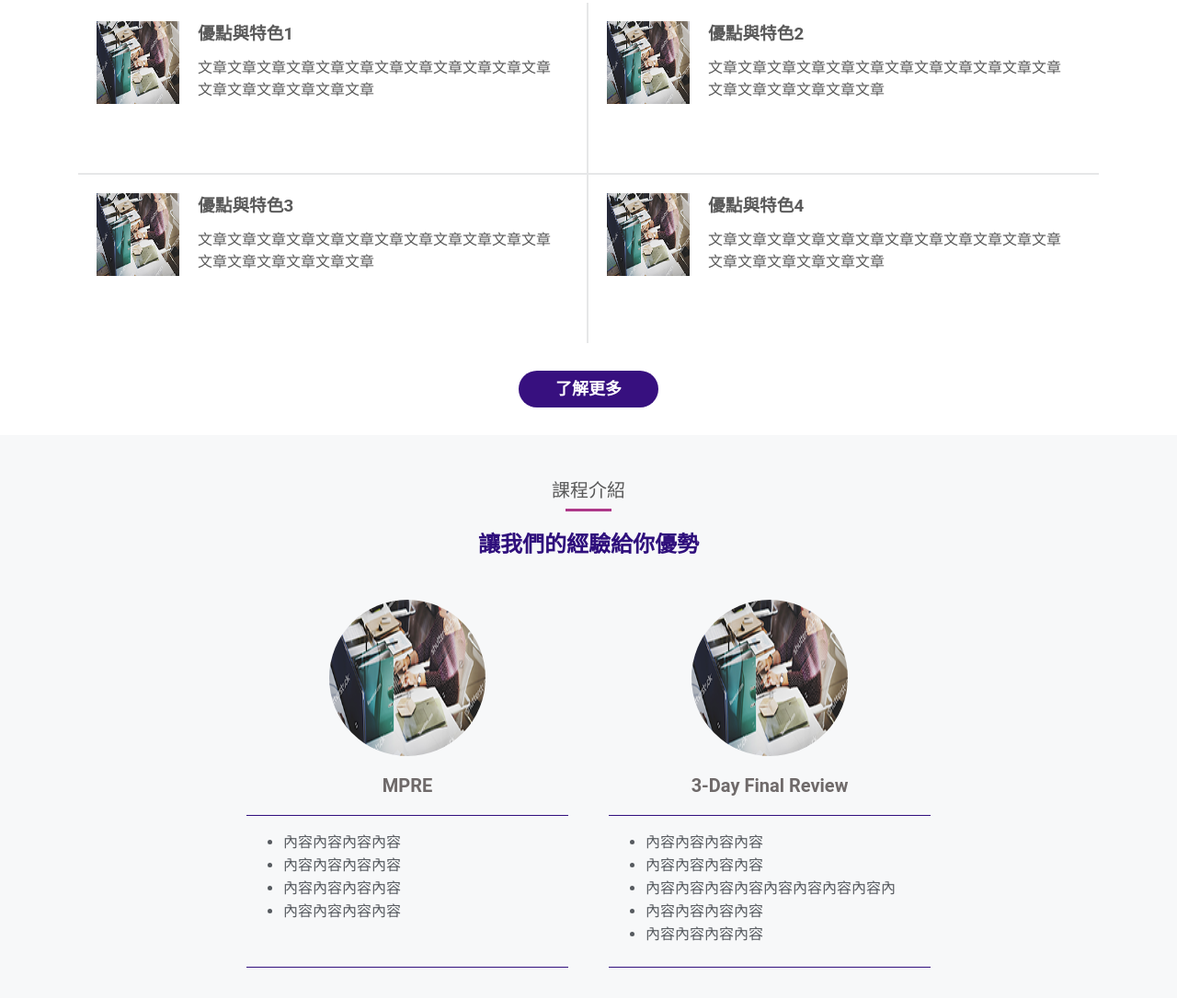
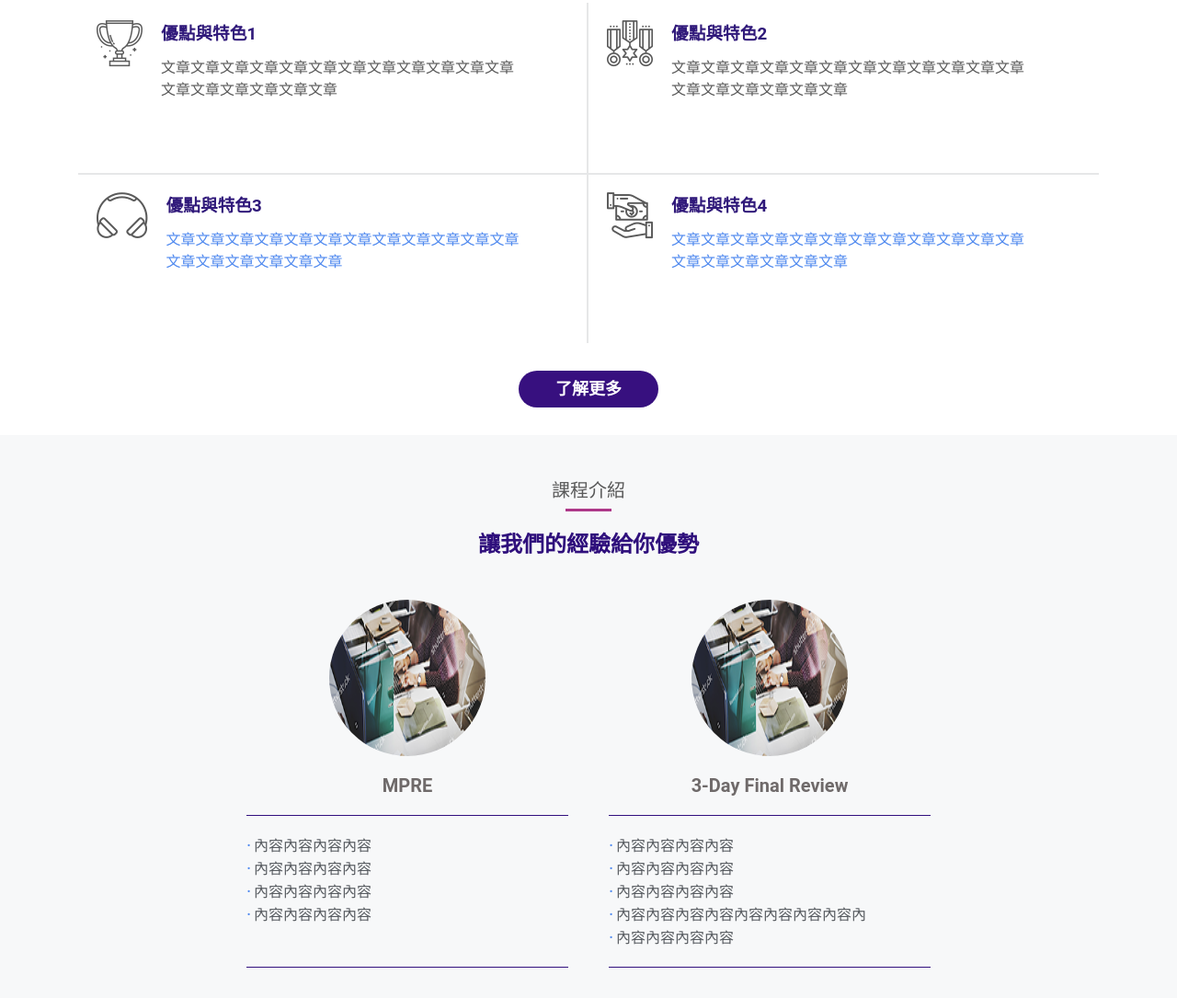
Before and after one commit to wuzixuan1104/point, a plain HTML site: page index.html in a window 1280 px wide. Shown: the part 717-1802 px from the top of the page at 92% size. Drawn offline with Linux system fonts and the light colour scheme.

Commit message:
修改bug

```diff
--- a/index.html
+++ b/index.html
@@ -161,7 +161,7 @@
 
       <div class="about_content">
         <div class="box">
-          <div class="image"><img src="img/class02.png"></div>
+          <div class="icon icon-trophy-01"></div>
           <div class="content">
             <h3>優點與特色1</h3>
             <p>文章文章文章文章文章文章文章文章文章文章文章文章文章文章文章文章文章文章</p>
@@ -169,15 +169,15 @@
         </div>
 
         <div class="box">
-          <div class="image"><img src="img/class02.png"></div>
+          <div class="icon icon-medal-01"></div>
           <div class="content">
             <h3>優點與特色2</h3>
-            <p class="mark">文章文章文章文章文章文章文章文章文章文章文章文章文章文章文章文章文章文章</p>
+            <p>文章文章文章文章文章文章文章文章文章文章文章文章文章文章文章文章文章文章</p>
           </div>
         </div>
 
         <div class="box">
-          <div class="image"><img src="img/class02.png"></div>
+          <div class="icon icon-headphones"></div>
           <div class="content">
             <h3>優點與特色3</h3>
             <p class="mark">文章文章文章文章文章文章文章文章文章文章文章文章文章文章文章文章文章文章</p>
@@ -185,7 +185,7 @@
         </div>
 
         <div class="box">
-          <div class="image"><img src="img/class02.png"></div>
+          <div class="icon icon-pay"></div>
           <div class="content">
             <h3>優點與特色4</h3>
             <p class="mark">文章文章文章文章文章文章文章文章文章文章文章文章文章文章文章文章文章文章</p>
@@ -210,12 +210,10 @@
             </div>
             <span>MPRE</span>
             <div class="content">
-              <ul>
-                <li>內容內容內容內容</li>
-                <li>內容內容內容內容</li>
-                <li>內容內容內容內容</li>
-                <li>內容內容內容內容</li>
-              </ul>
+              <span>內容內容內容內容</span>
+              <span>內容內容內容內容</span>
+              <span>內容內容內容內容</span>
+              <span>內容內容內容內容</span>
             </div>
           </div>
 
@@ -225,18 +223,16 @@
             </div>
             <span>3-Day Final Review</span>
             <div class="content">
-              <ul>
-                <li>內容內容內容內容</li>
-                <li>內容內容內容內容</li>
-                <li>內容內容內容內容內容內容內容內容內</li>
-                <li>內容內容內容內容</li>
-                <li>內容內容內容內容</li>
-              </ul>
+              <span>內容內容內容內容</span>
+              <span>內容內容內容內容</span>
+              <span>內容內容內容內容</span>
+              <span>內容內容內容內容內容內容內容內容內</span>
+              <span>內容內容內容內容</span>
             </div>
           </div>
         </div>
       </div>
-      <a class="more" href="">了解更多</a>
+      <div class="more"><a href="">了解更多</a></div>
     </div>
 
     <div class="other">
--- a/scss/index.scss
+++ b/scss/index.scss
@@ -147,16 +147,10 @@ $maxWidth: 1110px;
         float: left;
       }
 
-      .image {
-        width: 90px;
-        height: 90px;
+      .icon {
         margin-left:20px;
         margin-top: 20px;
-
-        img {
-          width: 100%;
-          height: 100%;
-        }
+        font-size: 50px;
       }
       .content {
         width: calc(100% - 140px);
@@ -165,6 +159,10 @@ $maxWidth: 1110px;
         padding-top: 10px;
         h3 {
           line-height: 10px;
+          color: rgba(48, 25, 122, 1.00);
+        }
+        p.mark {
+          color: rgba(79, 137, 239, 1.00);
         }
       }
     }
@@ -237,6 +235,10 @@ $maxWidth: 1110px;
           padding-right: 20px;
           margin-right: 0;
           width: 100%;
+
+          &:first-child {
+            margin-right: 0;
+          }
         }
 
         .image {
@@ -260,6 +262,8 @@ $maxWidth: 1110px;
 
         .content {
           display: inline-block;
+          padding-top: 20px;
+          padding-bottom: 20px;
           margin-top: 20px;
           border-top: 1px solid rgba(50, 16, 126, 1.00);
           border-bottom: 1px solid rgba(50, 16, 126, 1.00);
@@ -271,10 +275,21 @@ $maxWidth: 1110px;
           }
           color: #565a5f;
 
-          ul li {
+          span {
+            display: block;
             text-align: left;
             line-height: 25px;
+
+            &:before {
+              display: inline-block;
+              width: 8px;
+              font-size: 20px;
+              content: '·';
+              color: rgba(79, 137, 239, 1.00);
             }
+          }
+
+
         }
       }
     }
@@ -282,20 +297,24 @@ $maxWidth: 1110px;
 
   .more {
     display: inline-block;
+    width: 100%;
+    text-align: center;
+
+    a {
+      display: inline-block;
       text-align: center;
       text-decoration: none;
       width: 152px;
       height: 40px;
-    margin: 50px 100px 50px 100px;
       line-height: 40px;
+      margin-top: 50px;
+      margin-bottom: 50px;
       font-size: 18px;
       font-weight: bold;
       background-color: rgba(69, 136, 247, 1.00);
       color: white;
       @include border-radius(20px);
+    }
 
-    @include range-width(0, 725px) {
-      margin: 50px 0 50px 0;
   }
 }
-}
```
Also changed, not shown: css/index.css. Lines whose indentation alone changed are shown as unchanged.
